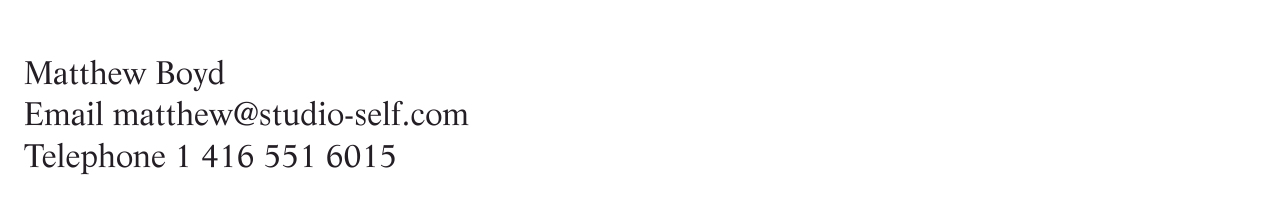
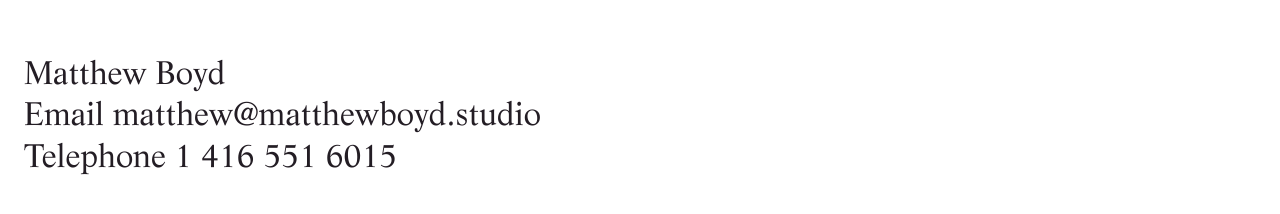
Before and after one commit to studio-cartogram/studioself, a Jekyll site: the page built from information.markdown, in a window 1280 px wide and 1341 px high. Shown: the part 1113-1327 px from the top of the window. Built offline with Jekyll 4.4.1, drawn with Linux system fonts in a browser that asks for light colours.

Commit message:
Updated Information and 2 other files

```diff
--- a/_includes/curtain.html
+++ b/_includes/curtain.html
@@ -2,7 +2,7 @@
 
   <div class="js-curtain__swoosh curtain__inner curtain__swoosh">
 
-    <span class="alpha curtain__text">STUDIO SELF</span>
+    <span class="alpha curtain__text">MATTHEW BOYD</span>
 
     <span class="curtain__text">Graphic Design and Art Direction</span>
 
--- a/_sass/templates/_projects.scss
+++ b/_sass/templates/_projects.scss
@@ -16,6 +16,7 @@
 
   @include bp($bp-laptop) {
     width: 50%;
+    flex-basis: 50%;
   }
 
   @include bp($bp-desktop) {
--- a/information.markdown
+++ b/information.markdown
@@ -17,6 +17,6 @@ I am always interested in new and exciting projects and collaborations. If you t
 
 * Matthew Boyd
 
-* Email [matthew@studio-self.com](mailto:matthew@studio-self.com)
+* Email [matthew@matthewboyd.studio](mailto:matthew@matthewboyd.studio)
 
 * Telephone [1 416 551 6015](tel:14165516015)
```
Also changed, not shown: other parts of information.markdown (+1 -1 lines).
